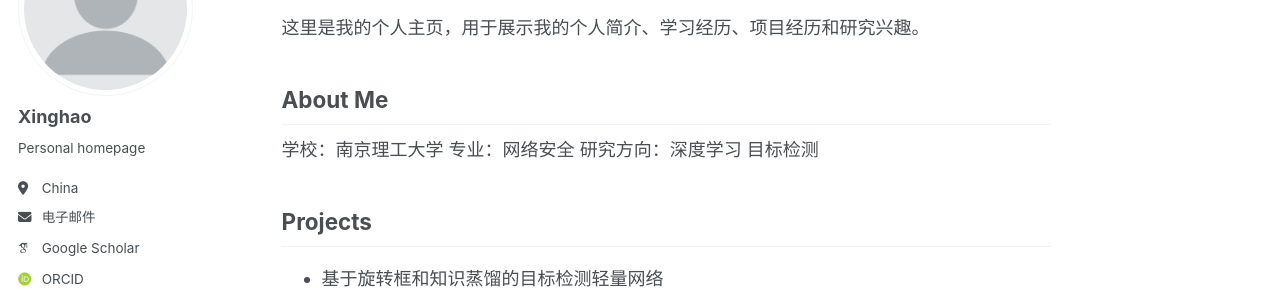
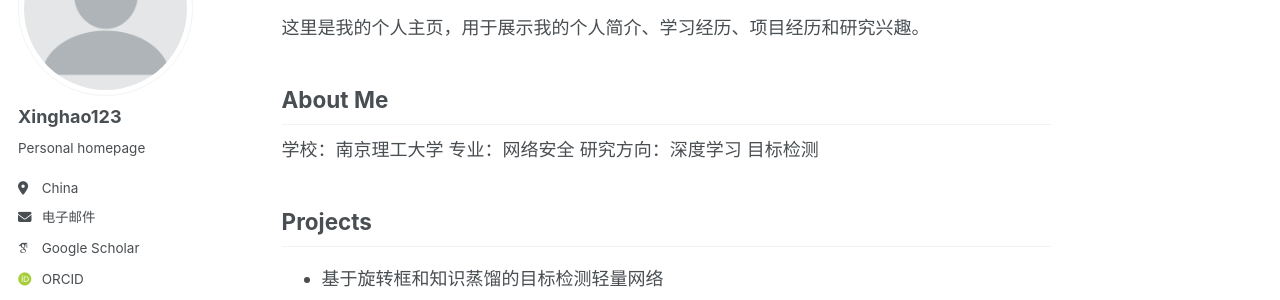
Before and after one commit to 111dddd/111dddd.github.io, a Jekyll site: the page built from _pages/about.md, in a window 1280 px wide. Shown: the part 180-480 px from the top of the page. Built offline with Jekyll 4.4.1, drawn with Linux system fonts in a browser that asks for light colours; some web fonts are replaced; a script bundle is joined from its source files by our own code; library files that are not in the unit come from our copies.

Commit message:
Update author name in configuration file

```diff
--- a/_config.yml
+++ b/_config.yml
@@ -24,7 +24,7 @@ repository               : "111dddd/111dddd.github.io"
 author:
   # Biographic information
   avatar           : "profile.png"
-  name             : "Xinghao"
+  name             : "Xinghao123"
   pronouns         : # example: "she/her"
   bio              : "Personal homepage"
   location         : "China"
```
